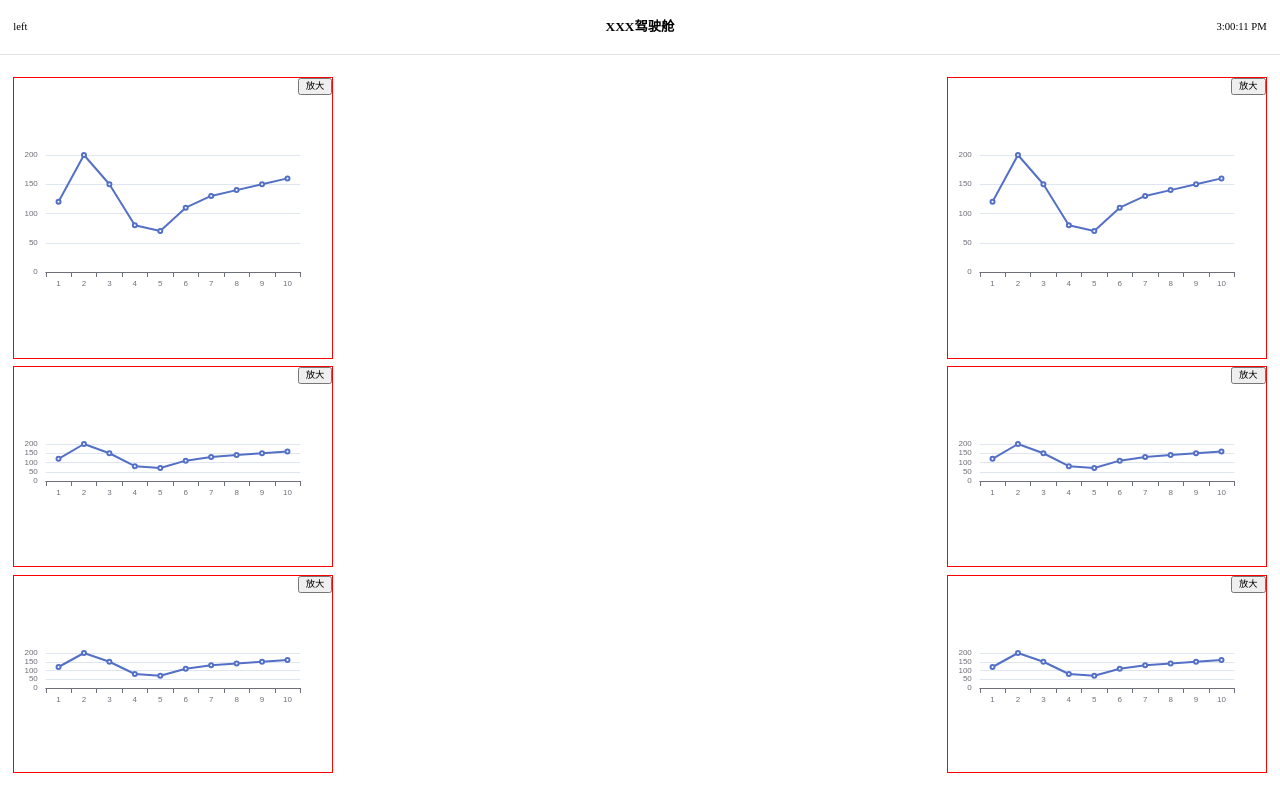
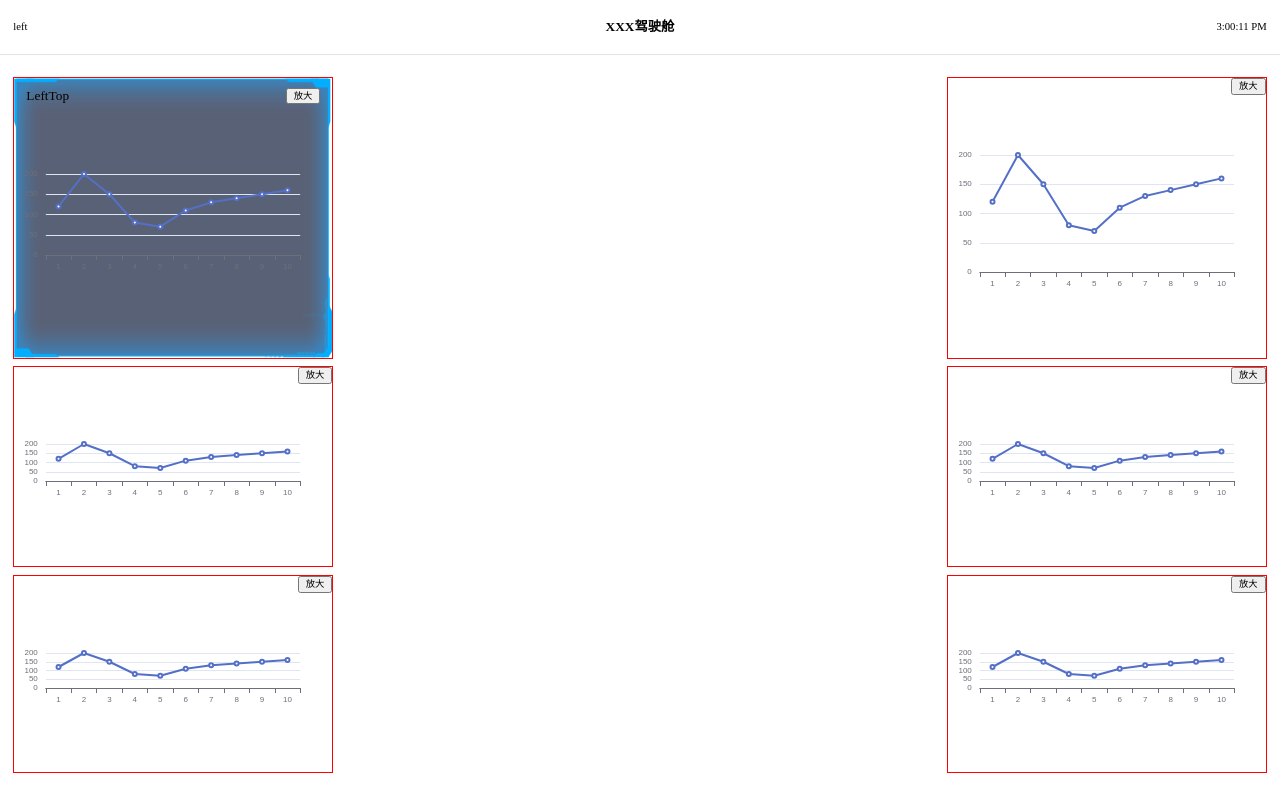
Before and after one commit to yeyunwen/vue3-big-screen-template, a Vue app: page / in a window 1280 px wide. Built offline with nearby package versions, Linux system fonts and the light colour scheme; the HTML template or start-up script is replaced by a standard one.

Commit message:
feat: 添加borderbox1组件

```diff
--- /dev/null
+++ b/src/components/border-box-1/index.vue
@@ -0,0 +1,52 @@
+<script lang="ts" setup>
+defineOptions({
+  name: 'BorderBox1',
+  inheritAttrs: true,
+})
+
+const props = defineProps({
+  title: {
+    type: String,
+    default: '',
+  },
+})
+</script>
+
+<template>
+  <div class="border-box1">
+    <div class="header-container">
+      <div class="title">{{ props.title }}</div>
+      <div class="header-right">
+        <slot name="right"></slot>
+      </div>
+    </div>
+    <div class="content-container">
+      <slot></slot>
+    </div>
+  </div>
+</template>
+
+<style lang="scss" scoped>
+$header-height: vw(54);
+
+.border-box1 {
+  position: relative;
+  height: 100%;
+  width: 100%;
+  background-image: url('@/assets/imgs/borderbg.png');
+  background-size: 100% 100%;
+  .header-container {
+    display: flex;
+    align-items: center;
+    justify-content: space-between;
+    padding: vw(18);
+    height: $header-height;
+    .title {
+      font-size: vw(20);
+    }
+  }
+  .content-container {
+    height: calc(100% - $header-height);
+  }
+}
+</style>
--- a/src/views/Index/left-top/index.vue
+++ b/src/views/Index/left-top/index.vue
@@ -5,6 +5,7 @@ import { type ECOption } from '@/echarts'
 import { baseOption, bigOption } from './option'
 import { merge } from 'es-toolkit'
 import { useShowBig } from '@/hooks/useShowBig'
+import BorderBox1 from '@/components/border-box-1/index.vue'
 
 defineOptions({
   name: 'LeftTop',
@@ -14,6 +15,7 @@ type InjectData = {
   yList: number[]
 }
 
+const title = 'LeftTop'
 const chartRef = ref()
 const chartOption = ref<ECOption>({})
 
@@ -46,7 +48,7 @@ const fetchDataApi = (): Promise<InjectData> => {
 
 const { showBig } = useShowBig({
   chartRef,
-  title: 'left-top',
+  title,
   bigOption,
 })
 
@@ -66,23 +68,21 @@ onMounted(async () => {
 
 <template>
   <div class="left-top">
-    <div class="button-wrap">
-      <button @click="clickBig">放大</button>
-    </div>
-    <div class="chart-wrap">
-      <Echart ref="chartRef" :option="chartOption" :on-resize="onResize" />
-    </div>
+    <border-box-1 :title="title">
+      <template #right>
+        <button @click="clickBig">放大</button>
+      </template>
+      <div class="chart-wrap">
+        <Echart ref="chartRef" :option="chartOption" :on-resize="onResize" />
+      </div>
+    </border-box-1>
   </div>
 </template>
 
-<style scoped>
+<style lang="scss" scoped>
 .left-top {
   width: 100%;
   height: 100%;
-  .button-wrap {
-    display: flex;
-    justify-content: flex-end;
-  }
   .chart-wrap {
     width: 100%;
     height: calc(100% - 32px);
```
Also changed, not shown: src/assets/imgs/borderbg.png (added).
